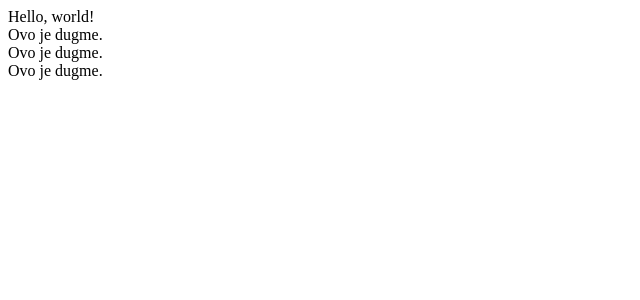
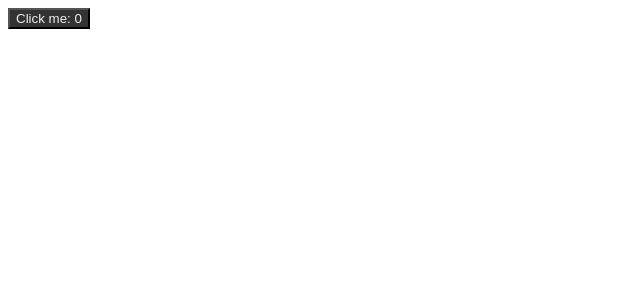
Before and after one commit to NidzaJov/vezbe-repo, a Vue app in the folder VueVezbe/tasks-app/: page / in a window 1280 px wide. Shown: the top 300 px of the page, without its empty margins (0-640 px from the left). Built offline with nearby package versions, Linux system fonts and the light colour scheme.

Commit message:
demonstrate component communication through v-bind: and emit

```diff
--- a/VueVezbe/tasks-app/package.json
+++ b/VueVezbe/tasks-app/package.json
@@ -22,6 +22,8 @@
     "eslint-plugin-vue": "^6.2.2",
     "less": "^3.0.4",
     "less-loader": "^5.0.0",
+    "node-sass": "^6.0.1",
+    "sass-loader": "^12.2.0",
     "vue-template-compiler": "^2.6.11"
   }
 }
--- a/VueVezbe/tasks-app/src/App.vue
+++ b/VueVezbe/tasks-app/src/App.vue
@@ -1,9 +1,6 @@
 <template>
   <div id="app">
-    Hello, world!
-    <custom-button/>
-    <custom-button/>
-    <custom-button/>
+    <custom-button :myCount="count" @click-on-button="incrementCount"/>
   </div>
 </template>
 
@@ -15,9 +12,15 @@ export default {
   components: {
     CustomButton,
   },
+  data() {
+    return {
+      count: 0,
+    };
+  },
+  methods: {
+    incrementCount(eventData) {
+      this.count += eventData.amount;
+    },
+  },
 };
 </script>
-
-<style lang="less">
-
-</style>
--- a/VueVezbe/tasks-app/src/components/CustomButton.vue
+++ b/VueVezbe/tasks-app/src/components/CustomButton.vue
@@ -1,11 +1,41 @@
 <template>
-    <div>
-        Ovo je dugme.
-    </div>
+    <button @click="handleClick" class="custom-button">
+        <span class="button-text">
+            Click me: {{ doubleCount }}
+        </span>
+    </button>
 </template>
 
 <script>
 export default {
   name: 'CustomButton',
+  props: {
+    myCount: {
+      type: Number,
+    },
+  },
+  methods: {
+    handleClick() {
+      this.$emit('click-on-button', { amount: 1 });
+    },
+  },
+  computed: {
+    doubleCount() {
+      return this.myCount * 2;
+    },
+  },
 };
 </script>
+
+<style lang='less' scoped>
+@button-color: #333333;
+@text-color: #EEEEEE;
+
+.custom-button {
+    background-color: @button-color;
+
+    .button-text {
+        color: @text-color
+    }
+}
+</style>
```
Also changed, not shown: 1 other file (tests, documents, lock files or other folders).
